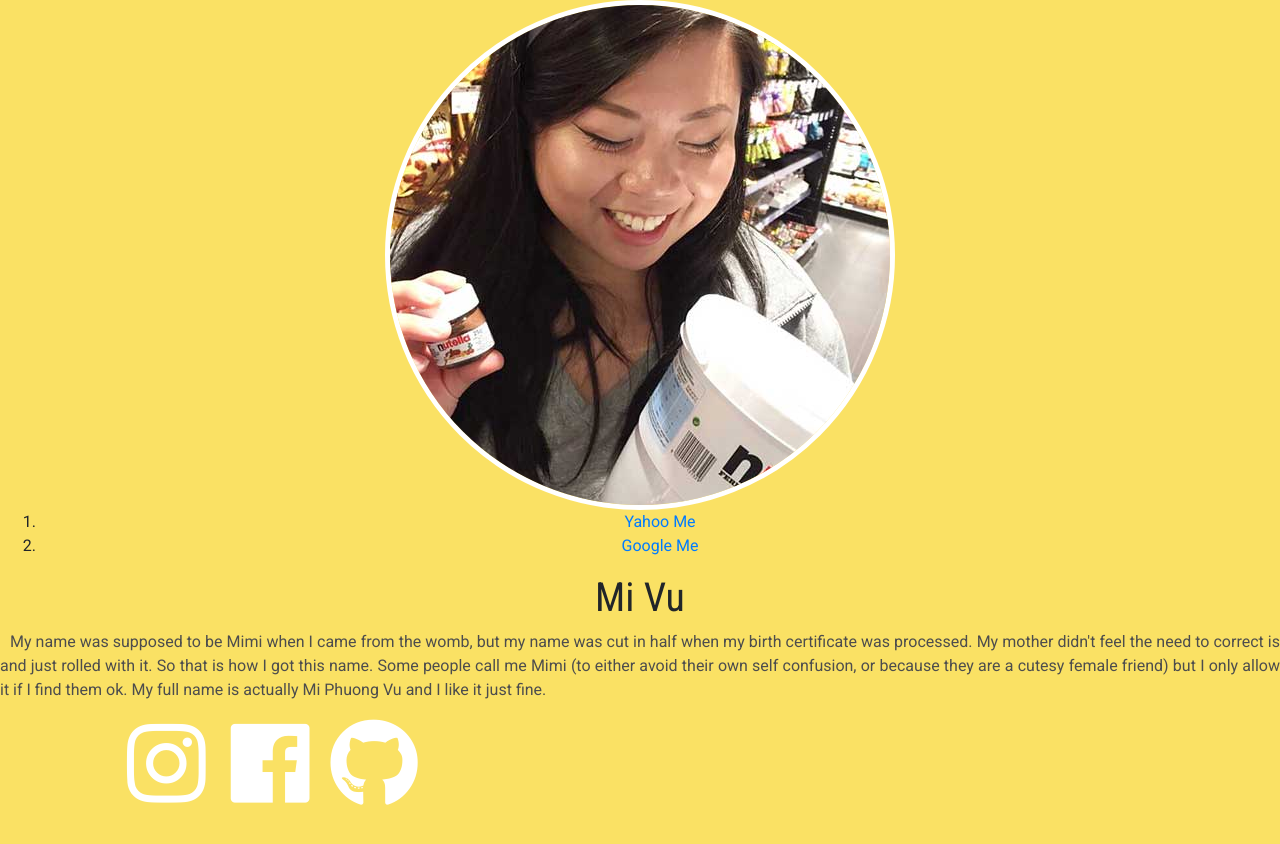
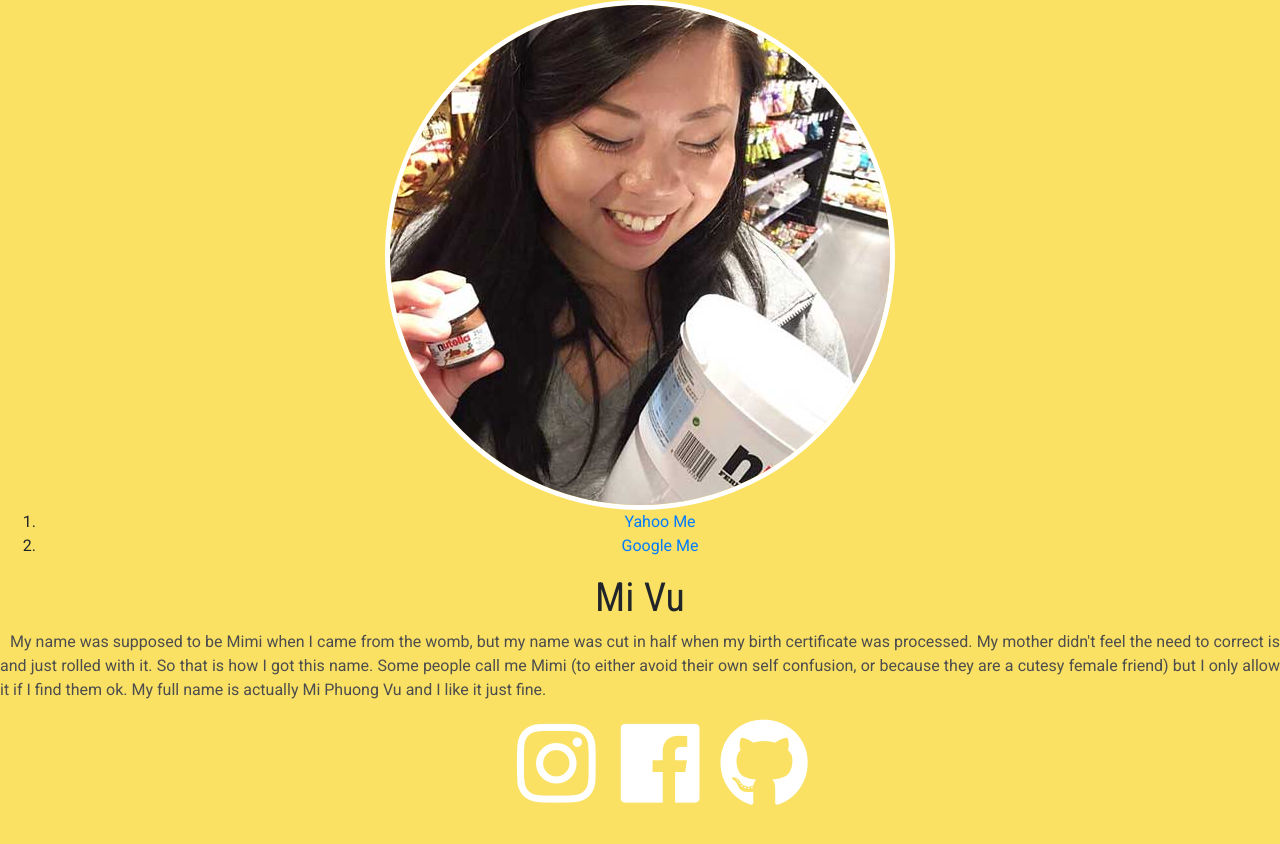
Before and after one commit to MiPhuongVu/thurs-site, a Jekyll site: the page built from index.html, in a window 1280 px wide. Shown: the top 844 px of the page. Built offline with Jekyll 4.4.1, drawn with Linux system fonts in a browser that asks for light colours; nearby versions of some CDN libraries.

Commit message:
Update main.scss

```diff
--- a/assets/css/main.scss
+++ b/assets/css/main.scss
@@ -35,13 +35,14 @@ img {
     border-radius: 300px;
 }
 
-ol {
+ol > li {
     text-align: center;
 }
 
 ul {
     text-align: center;
     width: 500px;
+    margin: 0 auto;
 }
 
 ul > li {
```
